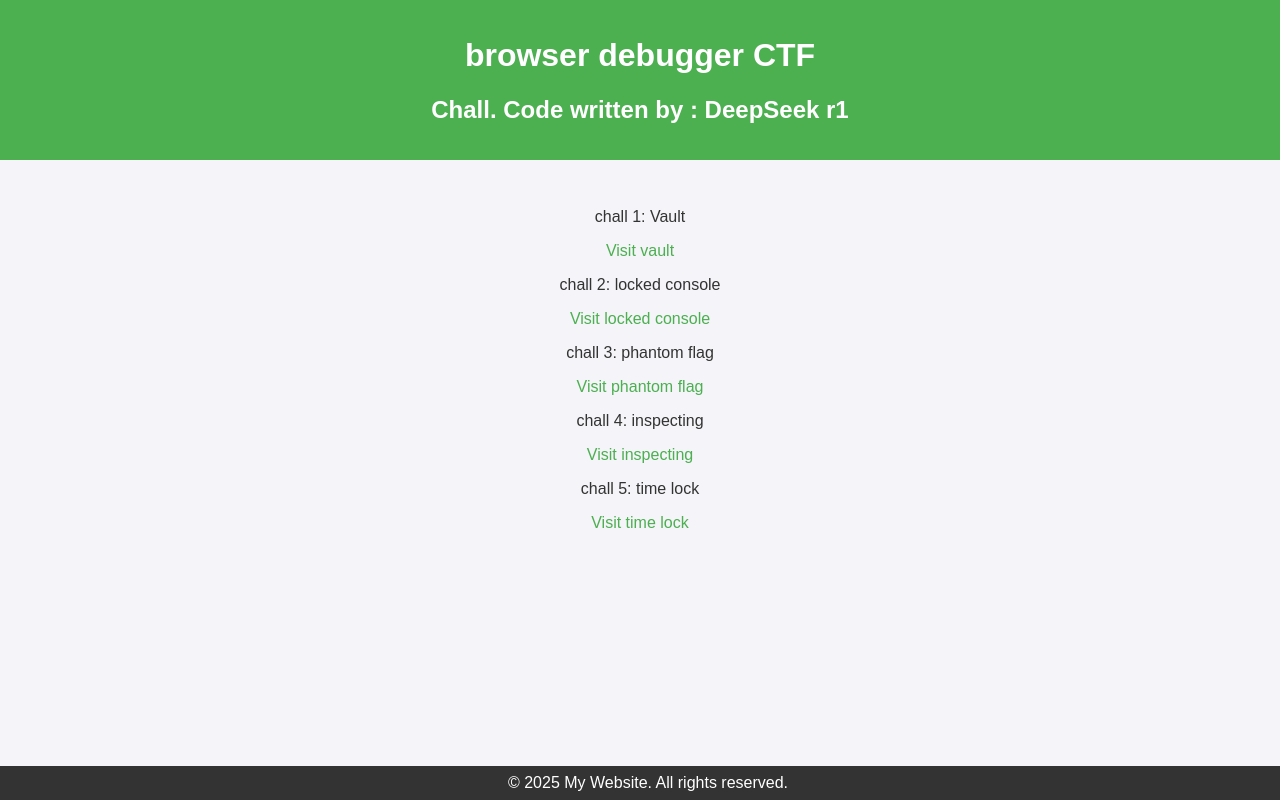
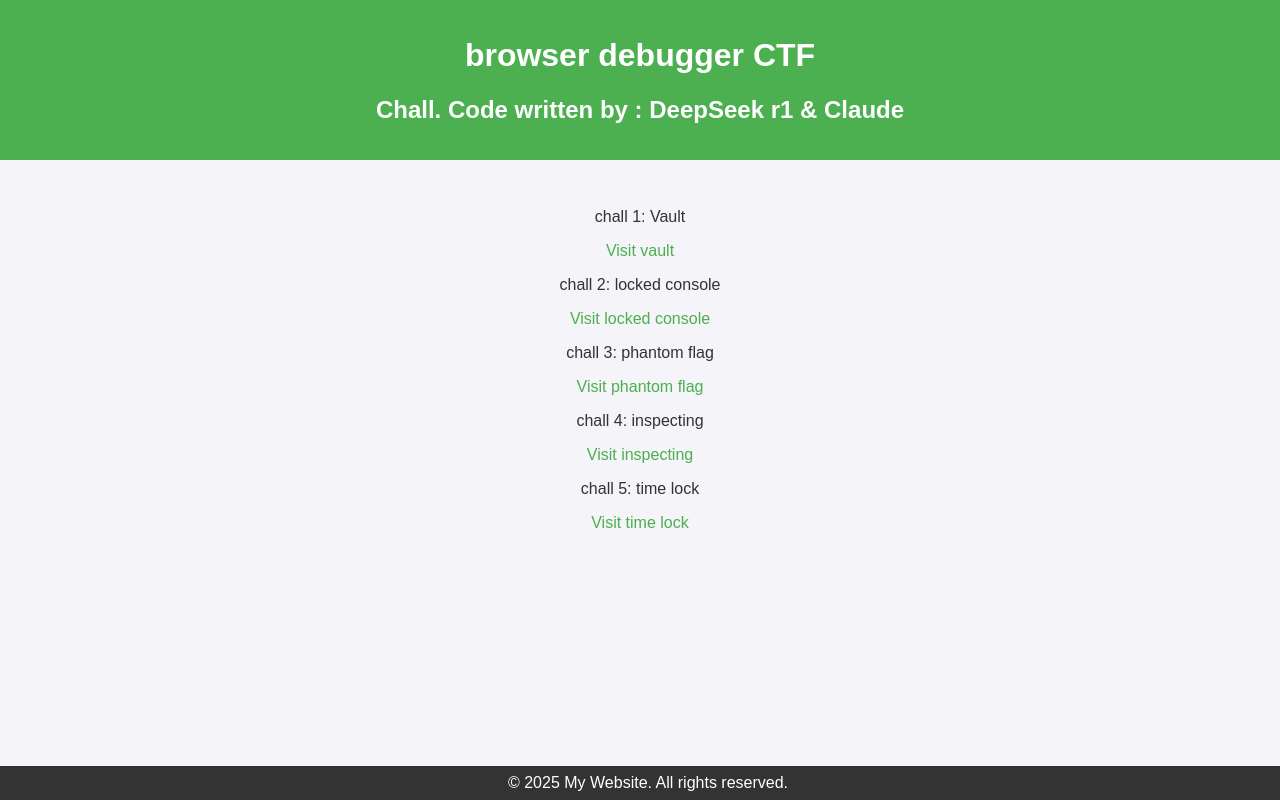
Before and after one commit to sumeet-darekar/chrome_debugger_CTF_challenges, a plain HTML site: page index.html in a window 1280 px wide. Drawn offline with Linux system fonts and the light colour scheme.

Commit message:
Update index.html

```diff
--- a/index.html
+++ b/index.html
@@ -41,7 +41,7 @@
 <body>
     <header>
         <h1>browser debugger CTF</h1>
-        <h2>Chall. Code written by : DeepSeek r1</h2>
+        <h2>Chall. Code written by : DeepSeek r1 & Claude</h2>
     </header>
     <main>
         <p>chall 1: Vault</p>
```
